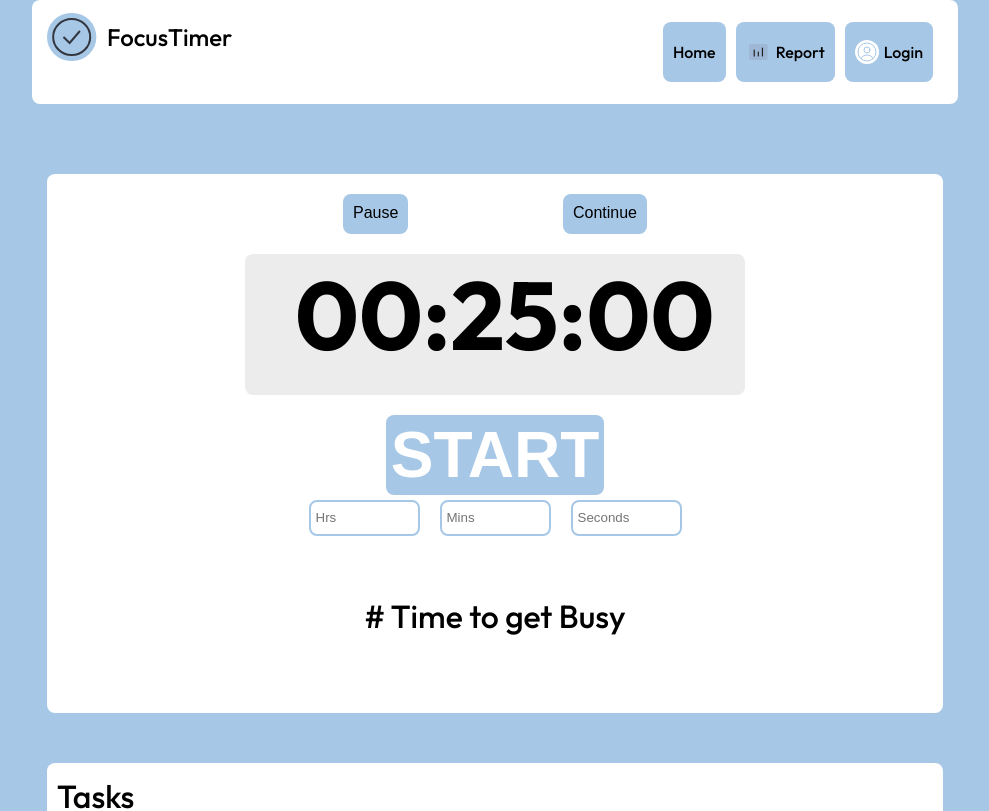
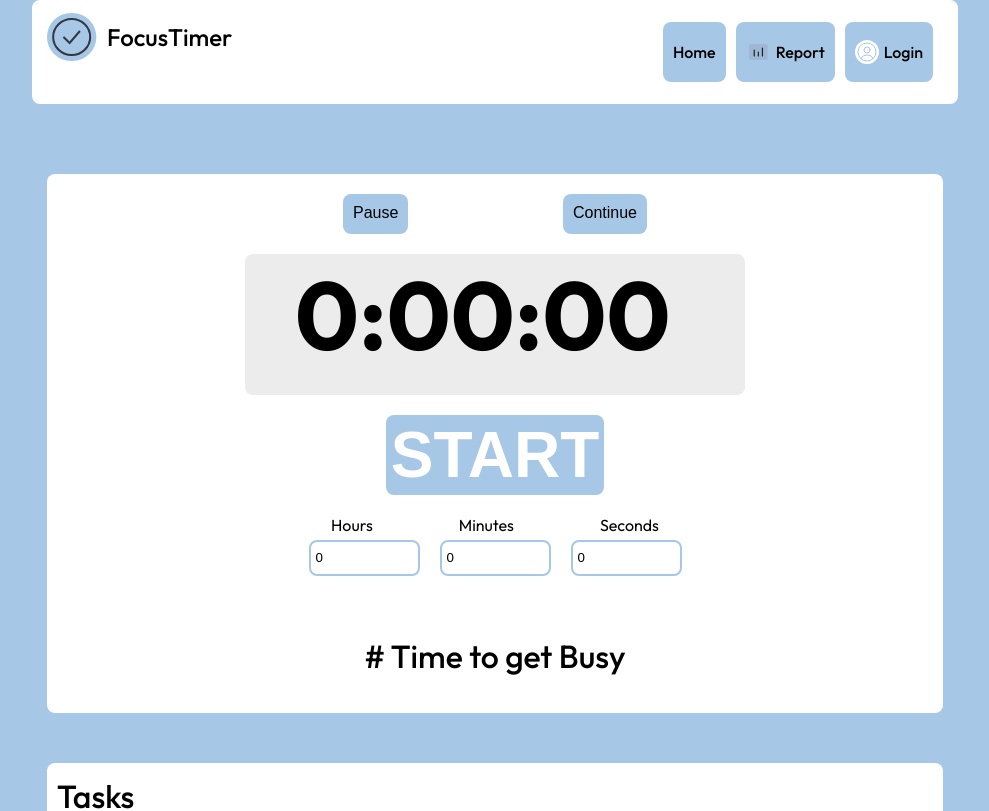
Before and after one commit to VelmaKimani/focus-timer, a React (Create React App) app in the folder client/: page / in a window 1280 px wide. Shown: the top 811 px of the page, without its empty margins (145-1134 px from the left). Built offline with nearby package versions, Linux system fonts and the light colour scheme.

Commit message:
Update file

```diff
--- a/client/src/pages/Home.js
+++ b/client/src/pages/Home.js
@@ -1,28 +1,114 @@
-import React from 'react'
 import '../Home.css';
+
+import React, { useEffect, useState } from 'react'
+
+import addIcon from '../images/Add.svg'
 import check from '../images/check.svg'
 import deleteIcon from '../images/Trash.svg'
-import addIcon from '../images/Add.svg'
 
 export default function Home() {
+  const [hours, setHours] = useState(0);
+  const [minutes, setMinutes] = useState(0);
+  const [seconds, setSeconds] = useState(0);
+  const [timeLeft, setTimeLeft] = useState(0);
+  const [counting, setCounting] = useState(false);
+
+  useEffect(() => {
+    let totalSeconds = hours * 3600 + minutes * 60 + seconds;
+    if (counting && totalSeconds > 0) {
+      const intervalId = setInterval(() => {
+        if (totalSeconds > 0) {
+          totalSeconds--;
+          setTimeLeft(totalSeconds);
+          setHours(Math.floor(totalSeconds / 3600));
+          setMinutes(Math.floor((totalSeconds % 3600) / 60));
+          setSeconds(totalSeconds % 60);
+        } else {
+          clearInterval(intervalId);
+          setCounting(false);
+          showNotification();
+        }
+      }, 1000);
+
+      return () => clearInterval(intervalId);
+    }
+  }, [counting, hours, minutes, seconds]);
+
+  const handleStart = (event) => {
+    event.preventDefault();
+    let totalSeconds = hours * 3600 + minutes * 60 + seconds;
+    setTimeLeft(totalSeconds);
+    setCounting(true);
+  };
+
+  const handlePause = () => {
+    setCounting(false);
+  };
+
+  const handleContinue = () => {
+    setCounting(true);
+  };
+
+  const handleHoursChange = (e) => {
+    setHours(parseInt(e.target.value));
+  };
+
+  const handleMinutesChange = (e) => {
+    setMinutes(parseInt(e.target.value));
+  };
+
+  const handleSecondsChange = (e) => {
+    setSeconds(parseInt(e.target.value));
+  };
+
+  const formatTime = (time) => {
+    const hours = Math.floor(time / 3600);
+    const minutes = Math.floor((time % 3600) / 60);
+    const seconds = time % 60;
+    return `${hours}:${minutes < 10 ? '0' : ''}${minutes}:${seconds < 10 ? '0' : ''}${seconds}`;
+  };
+
+  const showNotification = () => {
+    if (Notification.permission === 'granted') {
+      new alert('Countdown Timer', {
+        body: 'The timer has run out!',
+      });
+    } else if (Notification.permission !== 'denied') {
+      Notification.requestPermission().then((permission) => {
+        if (permission === 'granted') {
+          new Notification('Countdown Timer', {
+            body: 'The timer has run out!',
+          });
+        }
+      });
+    }
+  };
+
 
   return (
     <div  className="home">
       <div className='timercontainer'>
         <div className='breaksect'>
-          <button>Pause</button>
-          <button>Continue</button>
+          <button onClick={handlePause}>Pause</button>
+          <button onClick={handleContinue}>Continue</button>
         </div>
         <div className='timer'>
-          <div className='time'>00:25:00</div>
+          <div className='time'>
+             {formatTime(timeLeft)}
+          </div>
         </div>
-        <button className='start'>
+        <button className='start' onClick={handleStart}>
           START
         </button>
+        <div className='duration'>
+          <label>Hours</label>
+          <label>Minutes</label>
+          <label>Seconds</label>
+        </div>
         <div className='timeinput'>
-          <input type='number' placeholder='Hrs' min="0"></input>
-          <input type="number" placeholder='Mins' min="0" max="59"></input>
-          <input type="number" placeholder='Seconds' min="0" max="60"></input>
+          <input type='number' placeholder='0' min="0" value={hours} onChange={handleHoursChange}></input>
+          <input type="number" placeholder='0' min="0" max="59" value={minutes} onChange={handleMinutesChange}></input>
+          <input type="number" placeholder='0' min="0" max="60" value={seconds} onChange={handleSecondsChange}></input>
         </div>
         <p className='p'># Time to get Busy</p>
       </div>
```
